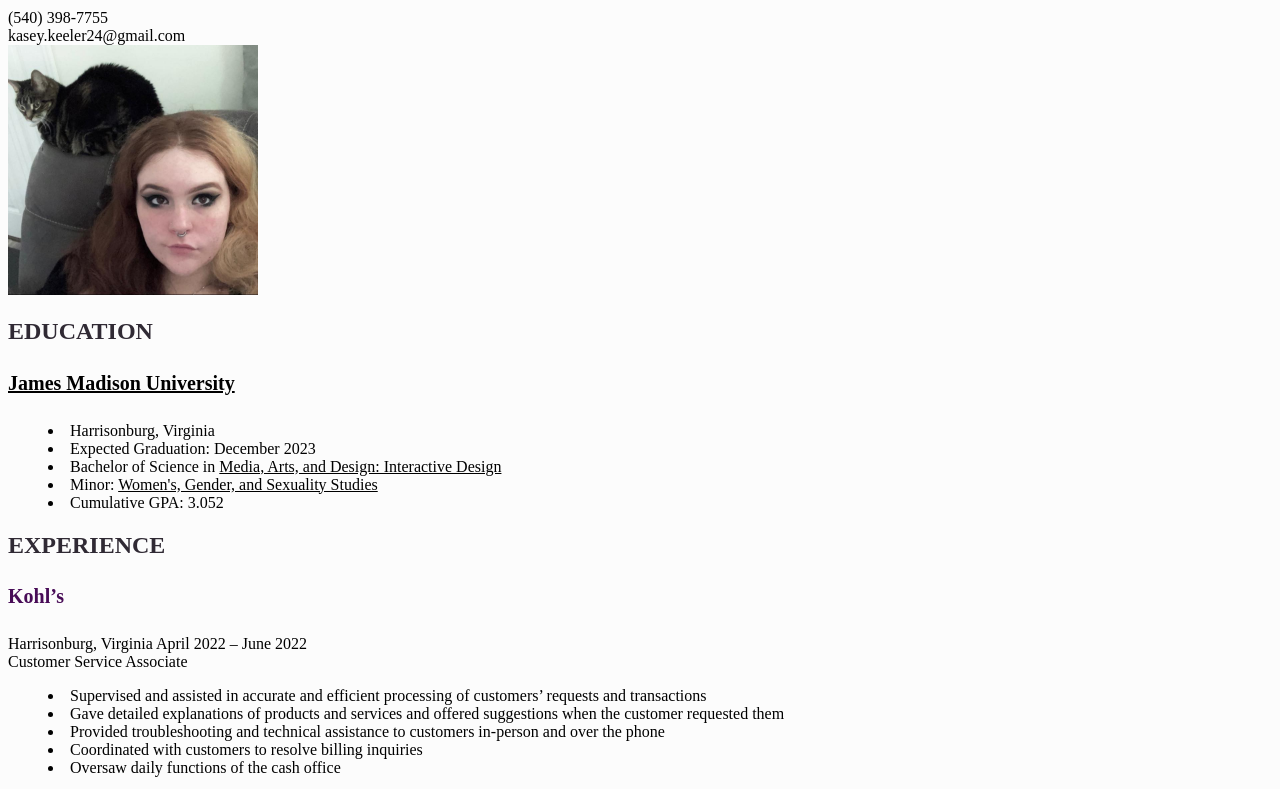
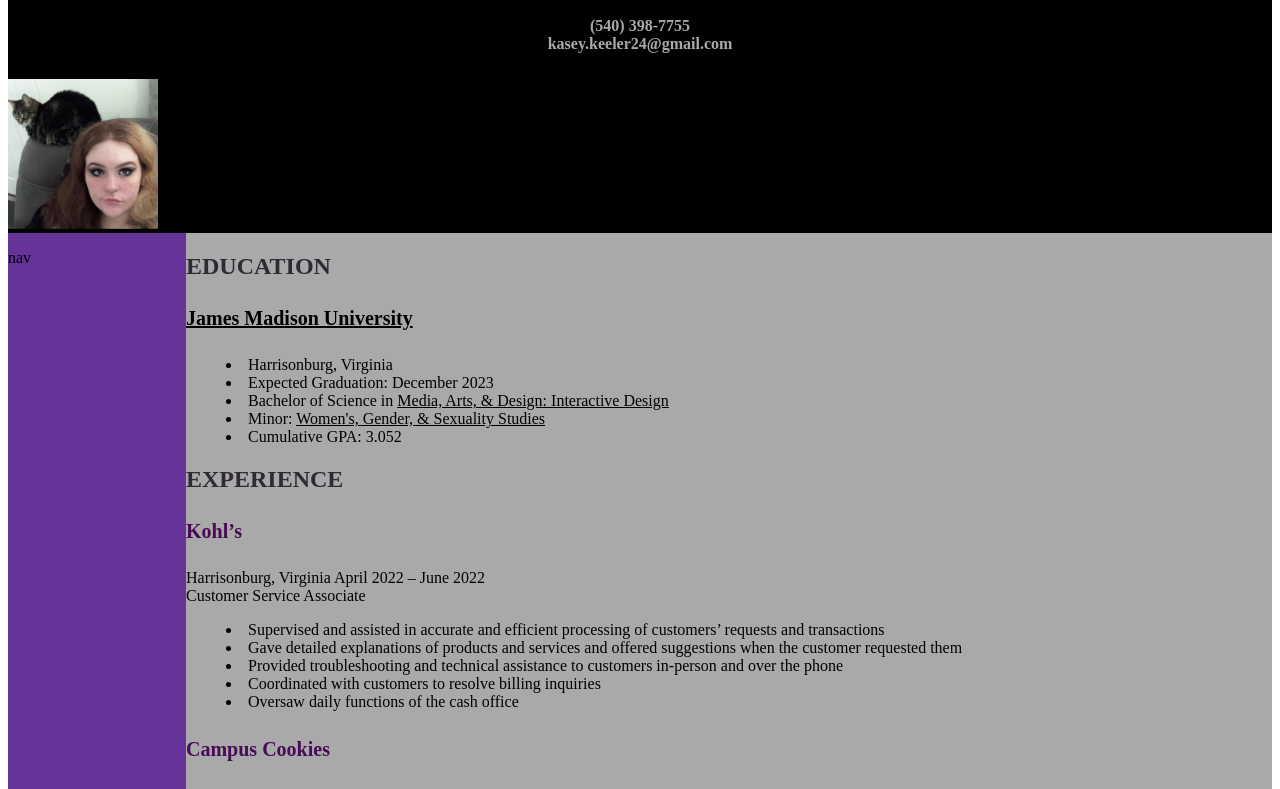
Before and after one commit to keelerkl/resume, a plain HTML site: page index.html in a window 1280 px wide. Shown: the part 108-897 px from the top of the page. Drawn offline with Linux system fonts and the light colour scheme.

Commit message:
updates for grid

```diff
--- a/index.html
+++ b/index.html
@@ -6,24 +6,35 @@
 		<meta name="author" content="Kasey Keeler">
 		<title>Kasey Keeler Resume</title>
 
-		<link rel="stylesheet" href="resume_style.css" />
+		<link rel="stylesheet" href="resume_style.css">
 	</head>
 
 	<body>
+
+		<div id="layout">
+
+		<div id="contact">
 		<h1>Kasey Keeler</h1>
-			(540) 398-7755<br>
-			kasey.keeler24@gmail.com<br>
-			<img src="cat_and_me.jpg" alt="Picture of Kasey Keeler and a cat" style="width:250px;height:250px;">
+			<h5>(540) 398-7755 <br>
+			kasey.keeler24@gmail.com</h5>
+			<img src="cat_and_me.jpg" alt="Picture of Kasey Keeler and a cat" style="width:150px;height:150px;">
+		</div>
 
+		<div id="nav">
+		<p>	nav</p>
+		</div>
+
+		<div id="main">
 		<h2>Education</h2>
 			<h4><a href="https://www.jmu.edu/index.shtml" target="_blank" >James Madison University</a></h4>
 			<ul>
 				<li>Harrisonburg, Virginia</li>
 				<li>Expected Graduation: December 2023</li>
-				<li>Bachelor of Science in <a href="https://www.jmu.edu/smad/our-program/index.shtml#id" target="_blank" >Media, Arts, and Design: Interactive Design</a></li>
-				<li>Minor: <a href="https://www.jmu.edu/academics/undergraduate/minors/women-and-gender-studies.shtml" target="_blank" >Women's, Gender, and Sexuality Studies</a></li>
+				<li>Bachelor of Science in <a href="https://www.jmu.edu/smad/our-program/index.shtml#id" target="_blank" >Media, Arts, &amp; Design: Interactive Design</a></li>
+				<li>Minor: <a href="https://www.jmu.edu/academics/undergraduate/minors/women-and-gender-studies.shtml" target="_blank" >Women's, Gender, &amp; Sexuality Studies</a></li>
 				<li>Cumulative GPA: 3.052</li>
 			</ul>
+
 
 
 		<h2>Experience</h2>
@@ -88,7 +99,6 @@
 			<li>2016 Microsoft Office Specialist certified</li>
 			</ul>
 
-
 		<h2>Other Skills</h2>
 
 			<ul>
@@ -96,7 +106,12 @@
 			<li>Able to adapt to new policies, rules, and regulations</li>
 			<li>Proficient at conflict management and problem-solving</li>
 			</ul>
+		</div>
 
+		<div id="footer">
+		<p>	&#169;</p>
+		</div>
 
+	</div>
 	</body>
 </html>
--- a/resume_style.css
+++ b/resume_style.css
@@ -1,7 +1,10 @@
+/* AESTHETICS */
+
 h1 { font-family: 'Pacifico' ;
 	 font-size: 35pt;
-	 color: black;
-	 text-shadow: 1px 1px gray;}
+	 color: darkgray;
+	 text-shadow: 1px 1px rebeccapurple;
+	 text-align: center;}
 
 h2 { font-family: 'Pacifico';
 	 font-size: 18pt;
@@ -15,10 +18,15 @@ h4 { font-family: 'Pacifico';
 	 font-weight: bolder;
 	 color: #480C57;}
 
+h5 { font-family: 'Pacifico';
+	 font-size: 12pt;
+	 color: darkgray;
+	 text-align: center;}
+
 body {	font-family: 'Pacifico';
 		font-size: 12pt;
 		color: black;
-		background-color: #FCFCFC ;}
+	}
 
 ul 	{
 		list-style-type: disc;
@@ -28,12 +36,58 @@ a:link {
 		color: black;}
 
 a:visited {
-			color: purple;}
+			color: rebeccapurple;}
 
 a:hover {
-			color: green;}
+			color: darkred;}
 
 a:active {
 		color: hotpink;}
 
+#contact { background-color: black; }
+#nav { background-color: rebeccapurple; }
+#main { background-color: darkgray; }
+#footer { background-color: black; }
+
+#photo img { max-width: 100%;
+             }
+
 .dates {text-align: right;}
+
+#layout {
+  display: grid;
+        grid-template-areas:
+         "contact contact contact"
+          "nav main main"
+          "footer footer footer"
+            }
+
+/* SET UP ROWS/COLUMNS USING GRID LINE NUMBERS */
+#contact {
+		grid-row-start: 1;
+		grid-row-end: 2;
+		grid-column-start: 1;
+		grid-column-end: 4;
+		}
+
+#nav {
+	grid-row-start: 2;
+	grid-row-end: 3;
+	grid-column-start: 1;
+	grid-column-end: 2;
+	}
+
+#main {
+		grid-row-start: 2;
+		grid-row-end: 3;
+		grid-column-start: 2;
+		grid-column-end: 4;
+		}
+
+#footer {
+		grid-row-start: 3;
+		grid-row-end: 4;
+		grid-column-start: 1;
+		grid-column-end: 4;
+		}
+/* END SET UP ROWS/COLUMNS USING GRID LINE NUMBERS */
```
